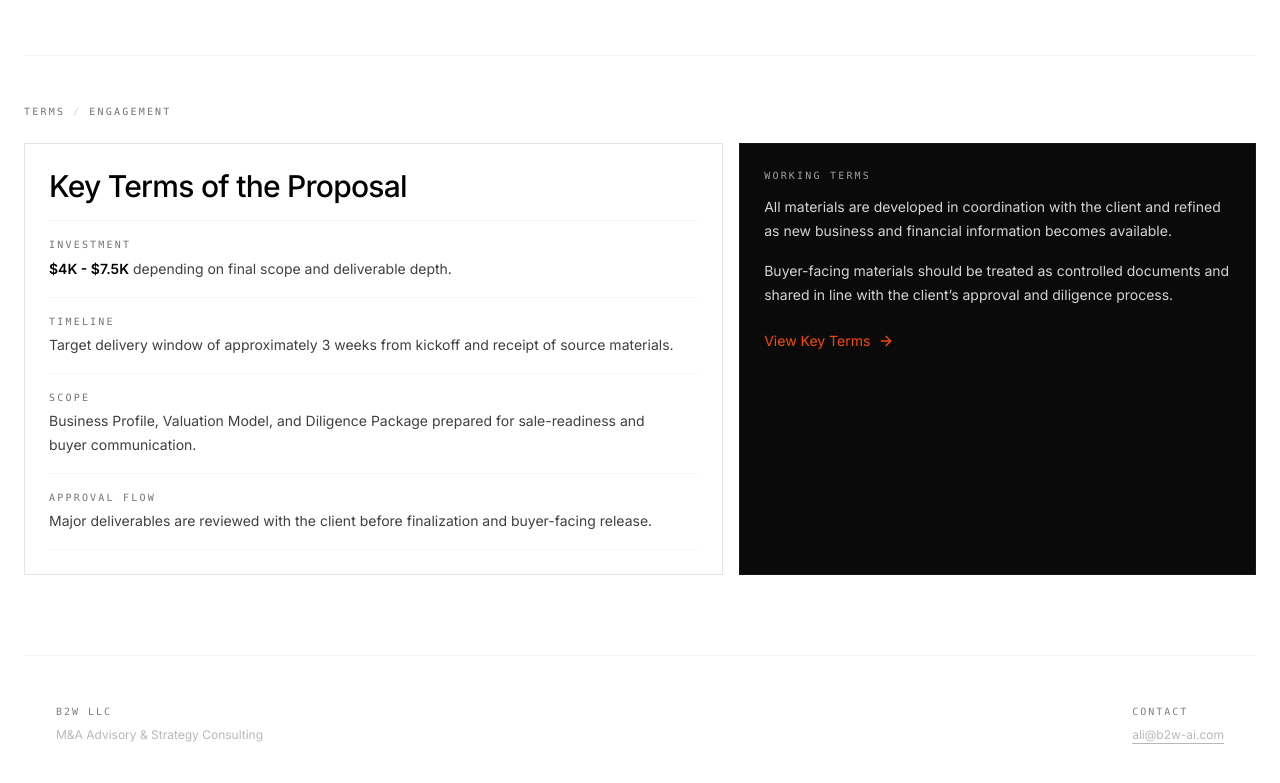
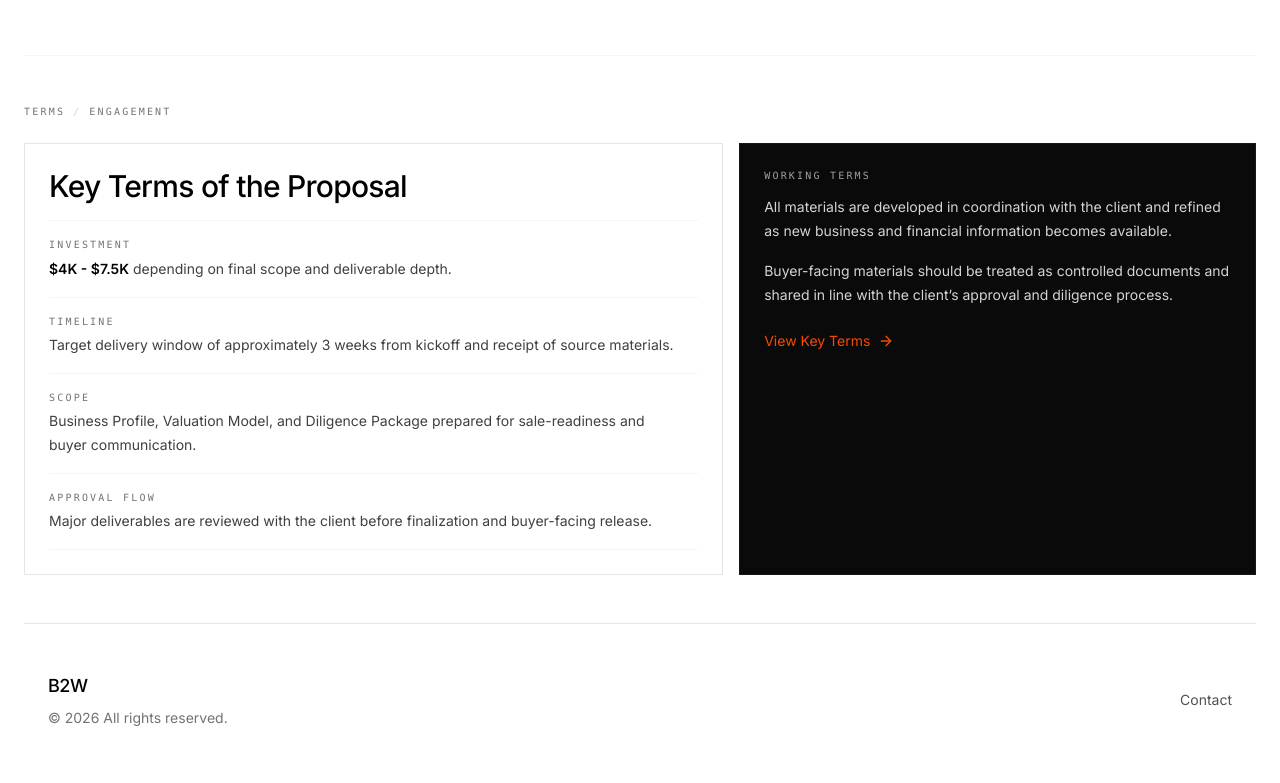
Before and after one commit to aliahm08/B2W, a React (Vite) app: page /client/uyghur-eats in a window 1280 px wide. Shown: the part 1844-2627 px from the top of the page. Built offline with nearby package versions, Linux system fonts and the light colour scheme.

Commit message:
Match Uyghur Eats proposal footer to site footer

```diff
--- a/src/pages/client/UyghurEatsClientPortal.tsx
+++ b/src/pages/client/UyghurEatsClientPortal.tsx
@@ -3,6 +3,7 @@ import { motion, AnimatePresence } from 'motion/react';
 import { ArrowRight, TrendingUp, ShieldCheck } from 'lucide-react';
 import { Link } from 'react-router-dom';
 import Seo from '../../components/Seo';
+import Footer from '../../components/Footer';
 import ClientNavbar, { type ClientNavAction } from '../../components/ClientNavbar';
 import UyghurEatsOfferModal from '../../components/uyghur-eats/UyghurEatsOfferModal';
 import {
@@ -545,18 +546,7 @@ export default function UyghurEatsClientPortal() {
                 onSubmit={handleOfferSubmit}
             />
 
-            <footer className="mt-20 border-t border-neutral-100 py-12 px-6 md:px-8">
-                <div className="flex flex-col md:flex-row justify-between items-start gap-8 opacity-50">
-                    <div>
-                        <p className="text-[10px] font-mono uppercase tracking-[0.2em] mb-2">B2W LLC</p>
-                        <p className="text-xs text-neutral-500">M&A Advisory & Strategy Consulting</p>
-                    </div>
-                    <div>
-                        <p className="text-[10px] font-mono uppercase tracking-[0.2em] mb-2">Contact</p>
-                        <p className="text-xs text-neutral-500 underline underline-offset-4">ali@b2w-ai.com</p>
-                    </div>
-                </div>
-            </footer>
+            <Footer />
 
             <AnimatePresence>
                 {showFloatingCta && (
```
